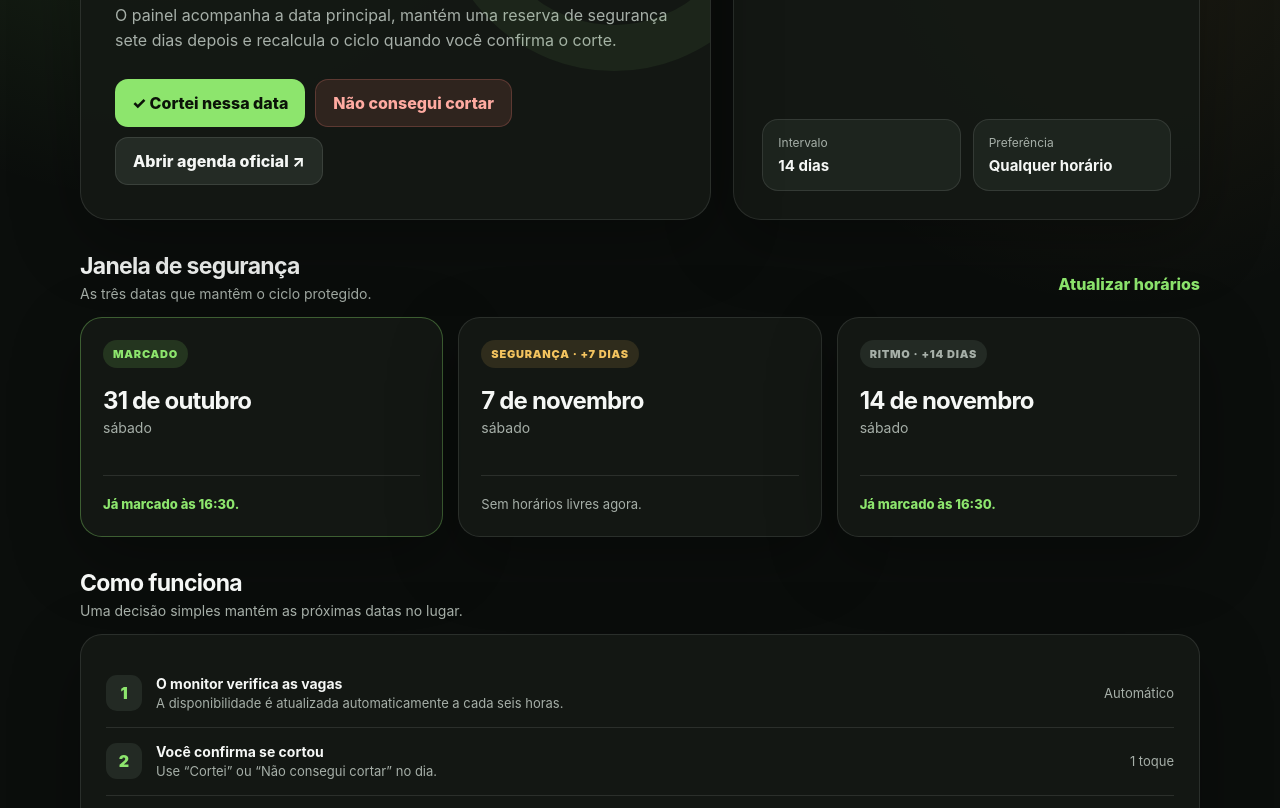
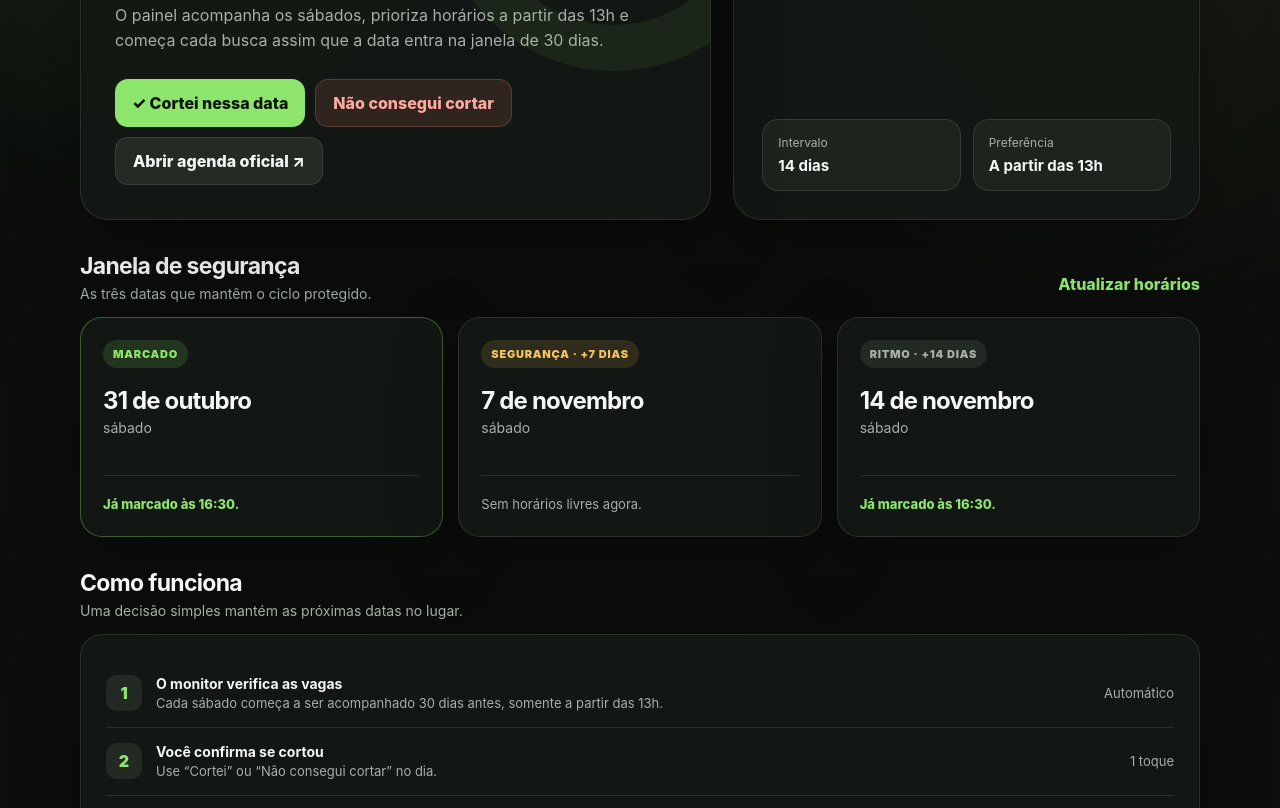
Before and after one commit to 5575dd/ciclo-do-corte, a plain HTML site: page index.html in a window 1280 px wide. Shown: the part 308-1116 px from the top of the page. Drawn offline with Linux system fonts and the light colour scheme.

Commit message:
Configura sábados a partir das 13h

```diff
--- a/app.js
+++ b/app.js
@@ -2,7 +2,8 @@
   const KEY = "ciclo-do-corte-mobile-v1";
   const DEFAULT_STATE = {
     anchor: "2026-10-31",
-    preference: "Qualquer horário",
+    preference: "A partir das 13h",
+    settingsVersion: 2,
     phone: "",
     paused: false,
     history: [],
@@ -22,6 +23,11 @@
   try {
     const saved = JSON.parse(localStorage.getItem(KEY) || "{}");
     state = { ...DEFAULT_STATE, ...saved, appointments: { ...DEFAULT_STATE.appointments, ...(saved.appointments || {}) } };
+    if ((saved.settingsVersion || 0) < 2) {
+      state.preference = "A partir das 13h";
+      state.settingsVersion = 2;
+      localStorage.setItem(KEY, JSON.stringify(state));
+    }
   } catch {
     state = structuredClone(DEFAULT_STATE);
   }
@@ -87,6 +93,7 @@
   }
 
   function preferredSlots(slots) {
+    if (state.preference === "A partir das 13h") return slots.filter((slot) => minuteValue(slot) >= 780);
     if (state.preference === "Manhã") return slots.filter((slot) => minuteValue(slot) < 720);
     if (state.preference === "Depois das 12h") return slots.filter((slot) => minuteValue(slot) >= 720);
     if (state.preference === "Fim da tarde") return slots.filter((slot) => minuteValue(slot) >= 960);
--- a/index.html
+++ b/index.html
@@ -29,12 +29,12 @@
     </header>
     <section class="hero">
       <div class="hero-main">
-        <div><div class="eyebrow">Seu ritmo, sem correria</div><h1>Um corte a cada duas semanas.</h1><p>O painel acompanha a data principal, mantém uma reserva de segurança sete dias depois e recalcula o ciclo quando você confirma o corte.</p></div>
+        <div><div class="eyebrow">Seu ritmo, sem correria</div><h1>Um corte a cada duas semanas.</h1><p>O painel acompanha os sábados, prioriza horários a partir das 13h e começa cada busca assim que a data entra na janela de 30 dias.</p></div>
         <div class="actions"><button class="btn primary" id="didCut">✓ Cortei nessa data</button><button class="btn danger" id="missed">Não consegui cortar</button><a class="btn secondary" href="https://bmsistemasdev.site/app/barbeariafreitas1029/index.php" target="_blank" rel="noreferrer">Abrir agenda oficial ↗</a></div>
       </div>
       <aside class="hero-side">
         <div><div class="next-label">Próximo corte marcado</div><div class="big-date" id="heroDate">31 OUT<small id="heroDetail">sábado · Corte · Igor Freitas</small></div></div>
-        <div class="mini-row"><div class="mini"><span>Intervalo</span><strong>14 dias</strong></div><div class="mini"><span>Preferência</span><strong id="preferenceLabel">Qualquer horário</strong></div></div>
+        <div class="mini-row"><div class="mini"><span>Intervalo</span><strong>14 dias</strong></div><div class="mini"><span>Preferência</span><strong id="preferenceLabel">A partir das 13h</strong></div></div>
       </aside>
     </section>
     <div class="notice" id="notice"></div>
@@ -48,20 +48,20 @@
 
     <div class="head"><div><h2>Como funciona</h2><p>Uma decisão simples mantém as próximas datas no lugar.</p></div></div>
     <section class="timeline">
-      <div class="row"><div class="icon">1</div><div><strong>O monitor verifica as vagas</strong><span>A disponibilidade é atualizada automaticamente a cada seis horas.</span></div><time>Automático</time></div>
+      <div class="row"><div class="icon">1</div><div><strong>O monitor verifica as vagas</strong><span>Cada sábado começa a ser acompanhado 30 dias antes, somente a partir das 13h.</span></div><time>Automático</time></div>
       <div class="row"><div class="icon">2</div><div><strong>Você confirma se cortou</strong><span>Use “Cortei” ou “Não consegui cortar” no dia.</span></div><time>1 toque</time></div>
       <div class="row"><div class="icon">3</div><div><strong>O ciclo avança</strong><span>As próximas datas são recalculadas em sete e quatorze dias.</span></div><time>Sempre sábado</time></div>
     </section>
 
     <details><summary>Ajustar preferências</summary><div class="settings">
       <label>Data principal atual<input type="date" id="anchorInput"></label>
-      <label>Horário preferido<select id="preferenceInput"><option>Qualquer horário</option><option>Manhã</option><option>Depois das 12h</option><option>Fim da tarde</option></select></label>
+      <label>Horário preferido<select id="preferenceInput"><option>A partir das 13h</option><option>Qualquer horário</option><option>Manhã</option><option>Depois das 12h</option><option>Fim da tarde</option></select></label>
       <label>Telefone com DDD<input type="tel" id="phoneInput" inputmode="numeric" autocomplete="tel" placeholder="Informe uma vez neste aparelho"></label>
       <label>Aplicativo no celular<button class="btn secondary" type="button" id="install">Instalar na tela inicial</button></label>
       <div class="settings-actions"><button class="btn secondary" id="pause">Pausar neste painel</button><button class="btn primary" id="save">Salvar preferências</button></div>
     </div></details>
 
-    <div class="head"><div><h2>Agendamento</h2><p>As confirmações finais continuam no sistema oficial da barbearia.</p></div></div>
+    <div class="head"><div><h2>Agendamento</h2><p>Quando surgir uma vaga, você recebe o horário escolhido e confirma a marcação.</p></div></div>
     <div class="actions"><a class="btn primary" href="https://bmsistemasdev.site/app/barbeariafreitas1029/index.php" target="_blank" rel="noreferrer">Marcar horário</a><button class="btn secondary" type="button" id="appointments">Ver ou desmarcar</button><button class="btn secondary" type="button" id="notifications">Ativar avisos no celular</button></div>
     <footer>Seu telefone e o estado do ciclo ficam somente neste aparelho.<br>Disponibilidade consultada no sistema oficial da Barbearia Freitas.</footer>
   </div>
```
Also changed, not shown: service-worker.js (+10 -2 lines).
